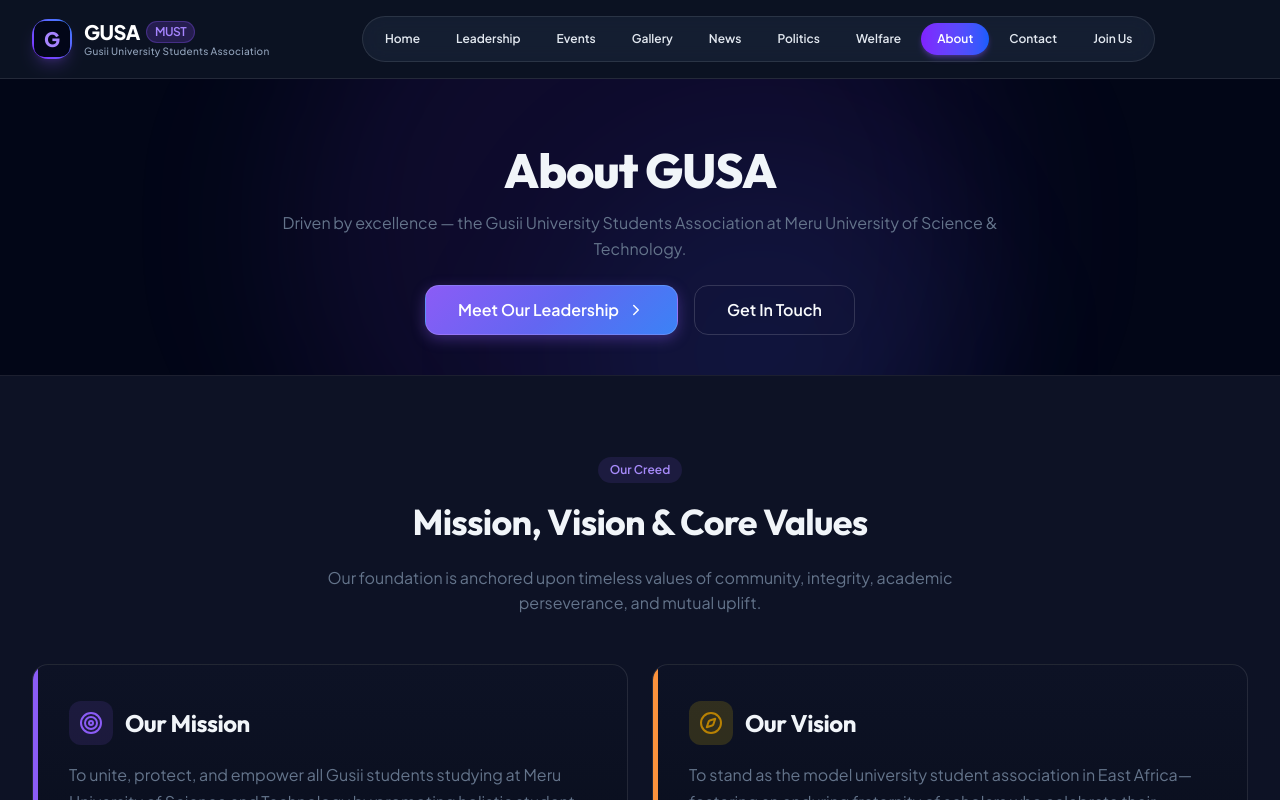
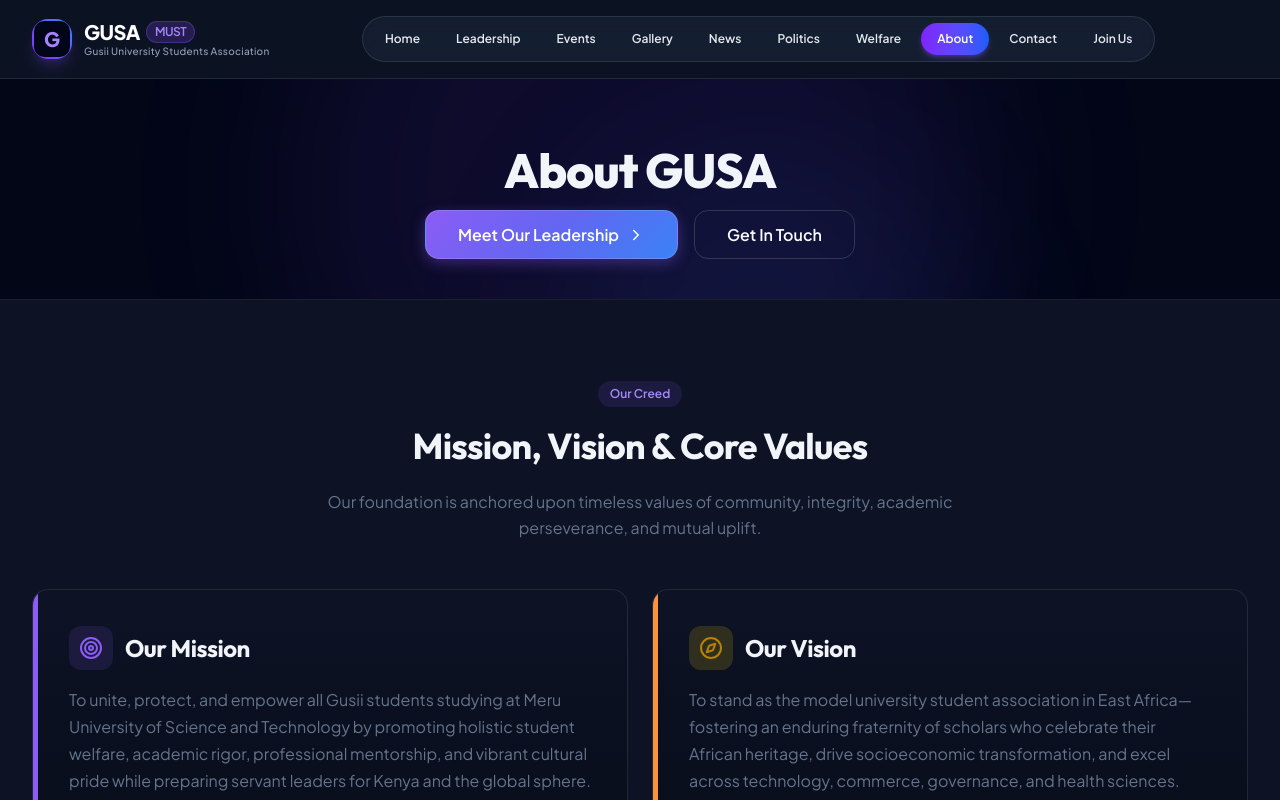
Before and after one commit to Omwenga75/gusa, a Next.js app: page /about in a window 1280 px wide. Shown: the top 800 px of the page. Built offline with nearby package versions, Linux system fonts and the light colour scheme.

Commit message:
Remove subtitle from About page hero

```diff
--- a/src/app/about/page.tsx
+++ b/src/app/about/page.tsx
@@ -42,10 +42,6 @@ export default function AboutPage() {
             >
               About GUSA
             </h1>
-
-            <p style={{ fontSize: '1rem', color: 'var(--text-muted)', lineHeight: 1.6, marginBottom: '1.5rem', margin: '0 0 1.5rem 0' }}>
-              Driven by excellence — the Gusii University Students Association at Meru University of Science &amp; Technology.
-            </p>
 
             <div className="responsive-btn-group">
               <Link href="/leadership" className="btn btn-primary btn-lg">
```
